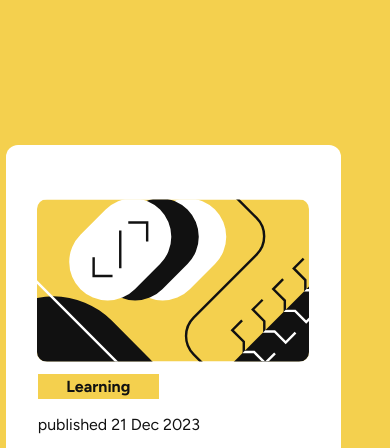
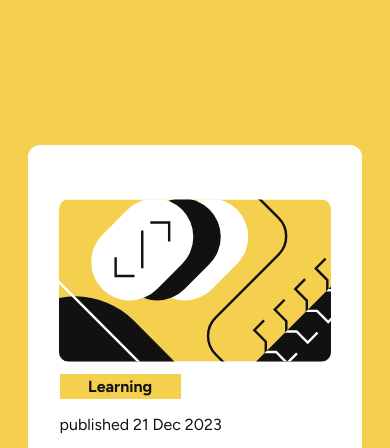
Before and after one commit to Gentlestan/Blog-Previewcard-challenge, a plain HTML site: page index.html in a window 390 px wide. Shown: the top 448 px of the page. Drawn offline with Linux system fonts and the light colour scheme.

Commit message:
added styling to main on small screen

```diff
--- a/style.css
+++ b/style.css
@@ -70,6 +70,10 @@ footer {
 }
 
 @media screen and (max-width: 480px) {
+  main {
+    display: flex;
+    justify-content: center;
+  }
   article {
     width: 80%;
   }
```
